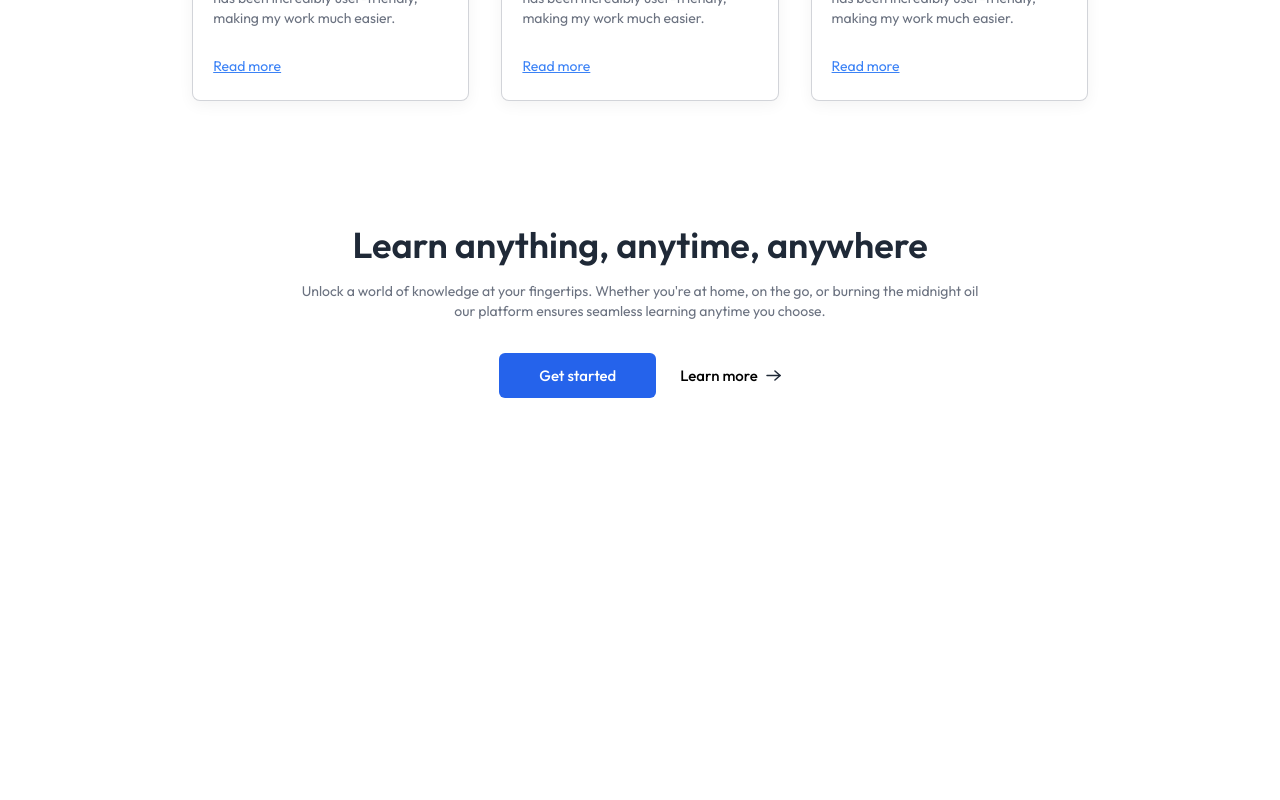
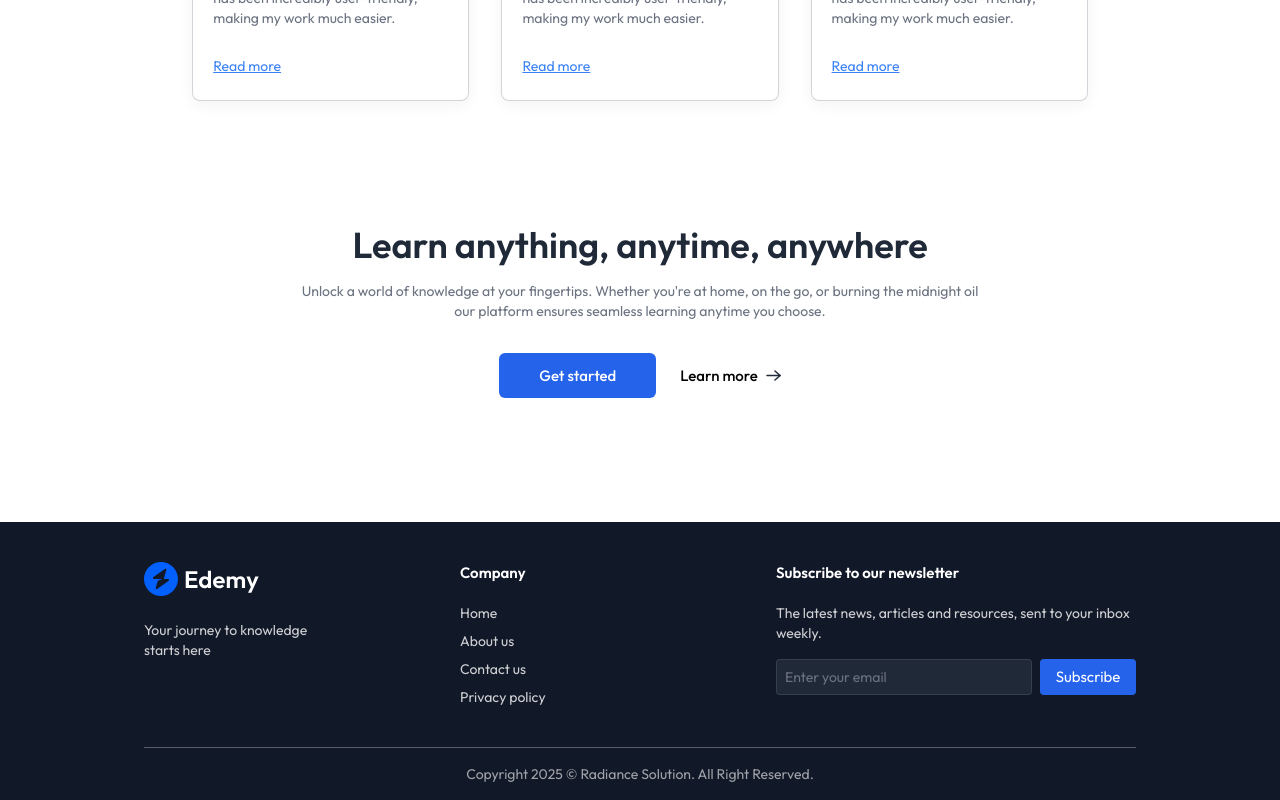
Before and after one commit to Saurabh-Sithkar/Edemy, a React (Vite) app in the folder client/: page / in a window 1280 px wide. Shown: the part 2134-2934 px from the top of the page. Before the commit the page ends 2628 px from the top, so only its background shows below. Built offline with nearby package versions, Linux system fonts and the light colour scheme; no server answers.

Commit message:
Footer Section Completed

```diff
--- a/client/src/components/student/Footer.jsx
+++ b/client/src/components/student/Footer.jsx
@@ -1,10 +1,40 @@
 import React from 'react'
+import { assets } from '../../assets/assets'
 
 const Footer = () => {
   return (
-    <div>
-      <h1>Footer</h1>
-    </div>
+    <footer className='bg-gray-900 md:px-36 text-left w-full mt-10'>
+      <div className='flex flex-col md:flex-row items-start px-8 md:px-0 justify-center gap-10 md:gap-32 py-10 border-b
+      border-white/30'>
+        <div className='flex flex-col md:items-start items-center
+        w-full'>
+          <img src={assets.logo_dark } alt="" />
+          <p className='mt-6 text-center md:text-left text-sm text-white/80'>Your journey to knowledge starts here</p>
+        </div>
+        <div className='flex flex-col md:items-start items-center w-full'>
+          <h2 className='font-semibold text-white mb-5'>Company</h2>
+          <ul className='flex md:flex-col w-full justify-between text-sm
+          text-white/80 md:space-y-2'>
+            <li><a href="#">Home</a></li>
+            <li><a href="#">About us</a></li>
+            <li><a href="#">Contact us</a></li>
+            <li><a href="#">Privacy policy</a></li>
+          </ul>
+        </div>
+        <div className='hidden md:flex flex-col items-start w-full'>
+            <h2 className='font-semibold text-white mb-5'>Subscribe to our newsletter</h2>
+        <p className='text-sm text-white/80'>The latest news, articles and resources, sent to your inbox weekly.</p>
+        <div className='flex items-center gap-2 pt-4'>
+          <input type="email" placeholder='Enter your email'
+          className='border border-gray-500/30 bg-gray-800 text-gray-500
+          placeholder-gray-500 outline-none w-64 h-9 rounded px-2 text-sm' />
+          <button className='bg-blue-600 w-24 h-9 text-white rounded'>Subscribe</button>
+        </div>
+        </div>
+      </div>
+      <p className='py-4 text-center text-xs md:text-sm text-white/60'>Copyright 2025 © Radiance Solution. All Right Reserved.</p>
+
+    </footer>
   )
 }
 
--- a/client/src/pages/student/Home.jsx
+++ b/client/src/pages/student/Home.jsx
@@ -4,6 +4,8 @@
 import CoursesSection from '../../components/student/CoursesSection'
 import TestimonialsSection from '../../components/student/TestimonialsSection'
 import CallToAction from '../../components/student/CallToAction'
+import Footer from '../../components/student/Footer'
+
 
 const Home = () => {
   return (
@@ -13,6 +15,7 @@
       <CoursesSection/>
       <TestimonialsSection/>
       <CallToAction/>
+      <Footer/>
     </div>
   )
 }
```
